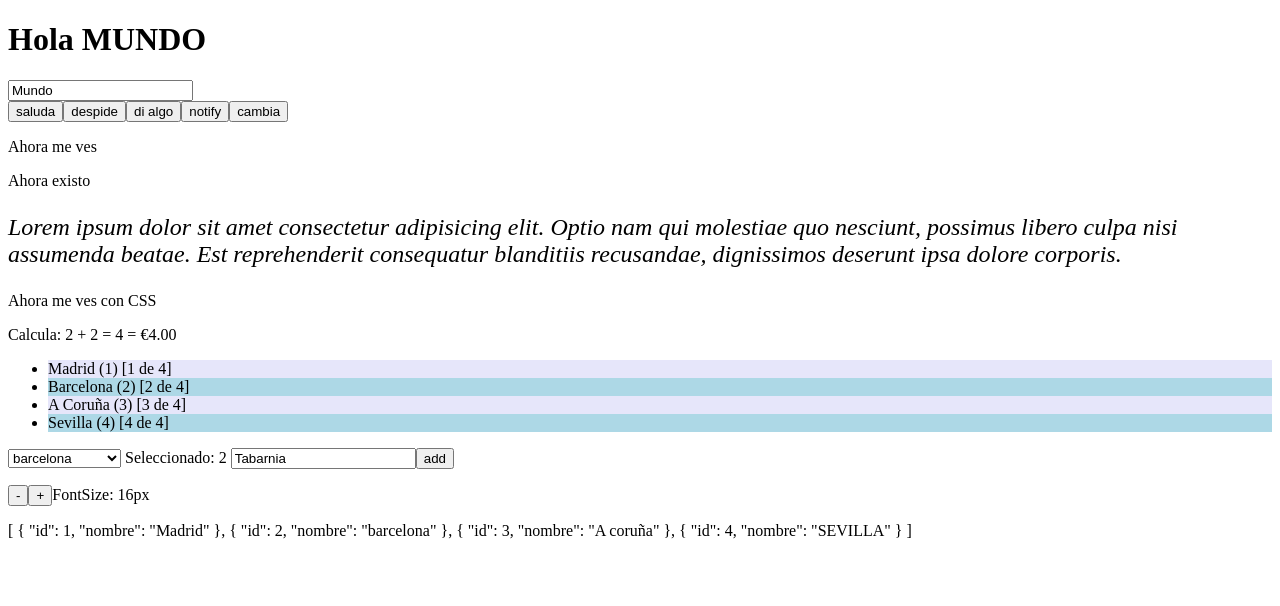
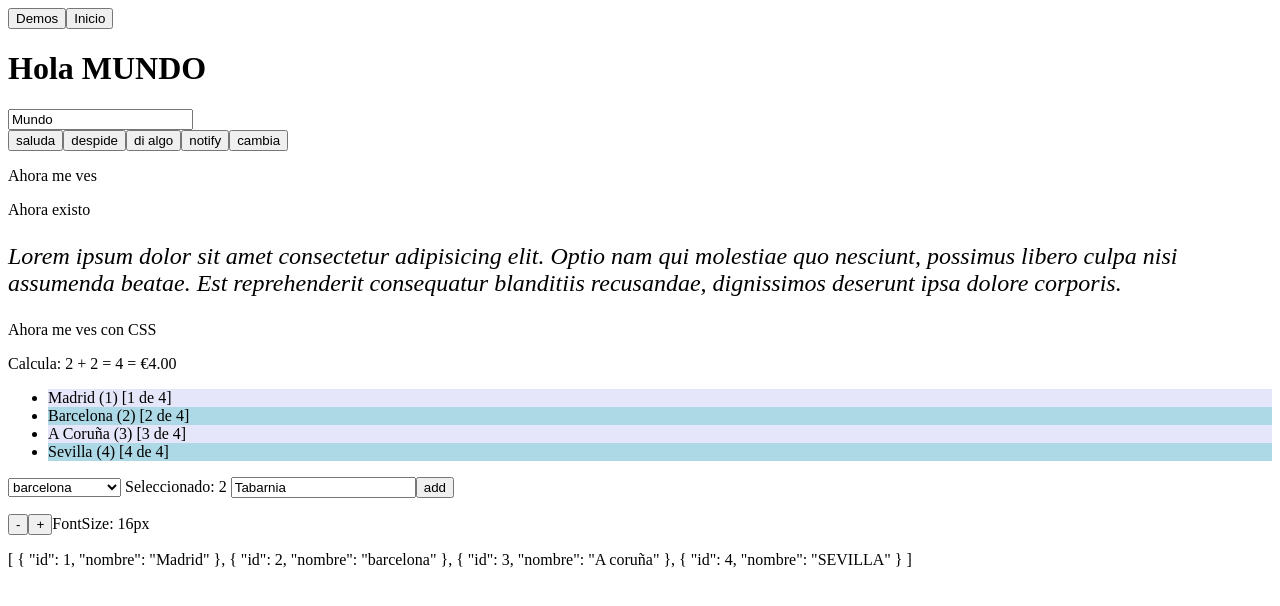
Before and after one commit to jmagit/MAD20190909, an Angular app: page / in a window 1280 px wide. Shown: the top 606 px of the page. Built offline with nearby package versions, Linux system fonts and the light colour scheme.

Commit message:
dinamico

```diff
--- a/src/app/app.component.html
+++ b/src/app/app.component.html
@@ -1,3 +1,3 @@
 <app-notification></app-notification>
-<app-demos></app-demos>
+<app-dinamico></app-dinamico>
 <router-outlet></router-outlet>
--- a/src/app/app.module.ts
+++ b/src/app/app.module.ts
@@ -9,11 +9,13 @@ import { ComunesModule } from './comunes';
 import { IndraCoreModule, LoggerService, ERROR_LEVEL } from 'src/indra-core';
 import { environment } from 'src/environments/environment';
 import { DemosComponent } from './demos/demos.component';
+import { DinamicoComponent } from './dinamico/dinamico.component';
 
 @NgModule({
   declarations: [
     AppComponent,
-    DemosComponent
+    DemosComponent,
+    DinamicoComponent
   ],
   imports: [
     BrowserModule, FormsModule,
--- /dev/null
+++ b/src/app/dinamico/dinamico.component.html
@@ -0,0 +1,5 @@
+<div>
+  <input type="button" *ngFor="let item of menu; let i = index"
+    value="{{item.texto}}" (click)="seleccionar(i)">
+</div>
+<ng-container *ngComponentOutlet="seleccionado"></ng-container>
--- /dev/null
+++ b/src/app/dinamico/dinamico.component.ts
@@ -0,0 +1,30 @@
+import { Component, OnInit } from '@angular/core';
+import { HomeComponent } from '../principal/home/home.component';
+import { DemosComponent } from '../demos/demos.component';
+
+@Component({
+  selector: 'app-dinamico',
+  templateUrl: './dinamico.component.html',
+  styleUrls: ['./dinamico.component.css'],
+  entryComponents: [
+    HomeComponent, DemosComponent,
+  ],
+})
+export class DinamicoComponent implements OnInit {
+  menu = [
+    {texto: 'Demos', componente: DemosComponent},
+    {texto: 'Inicio', componente: HomeComponent },
+  ];
+
+  seleccionado = this.menu[0].componente;
+
+  constructor() { }
+
+  seleccionar(indice: number) {
+    this.seleccionado = this.menu[indice].componente;
+  }
+
+  ngOnInit() {
+  }
+
+}
```
Also changed, not shown: src/app/dinamico/dinamico.component.css (added), 1 other file (tests, documents, lock files or other folders).
